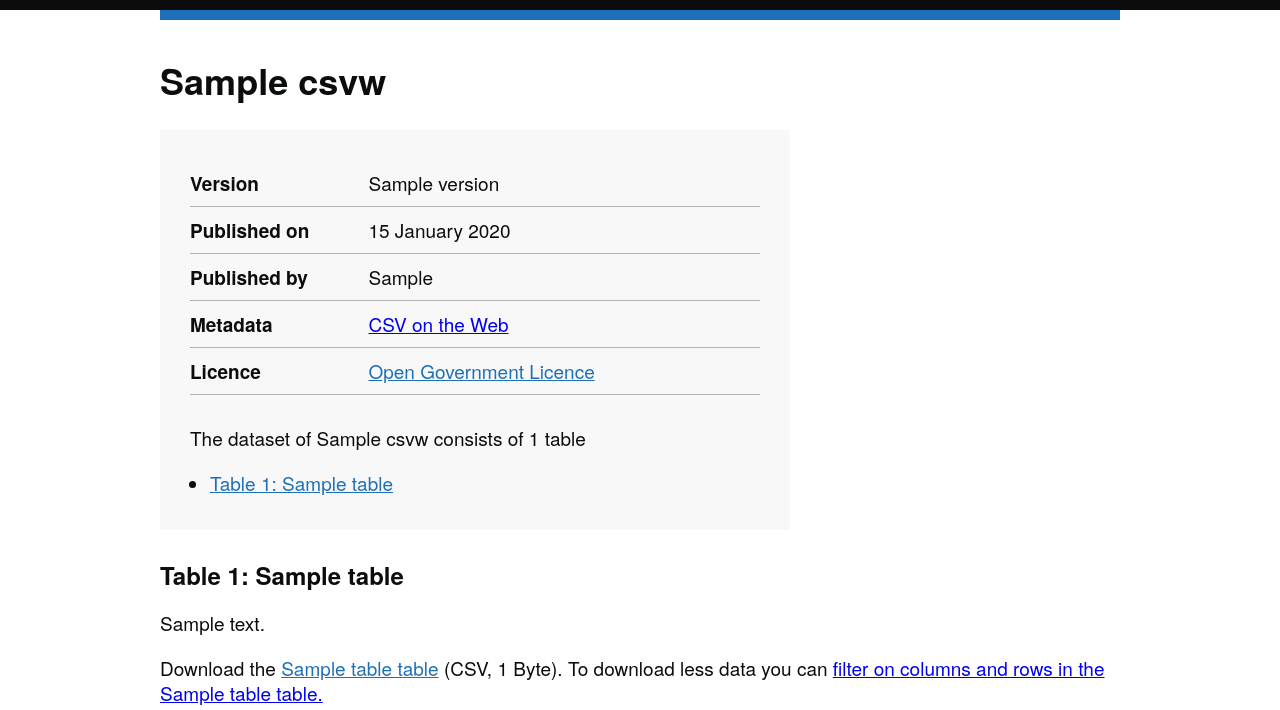
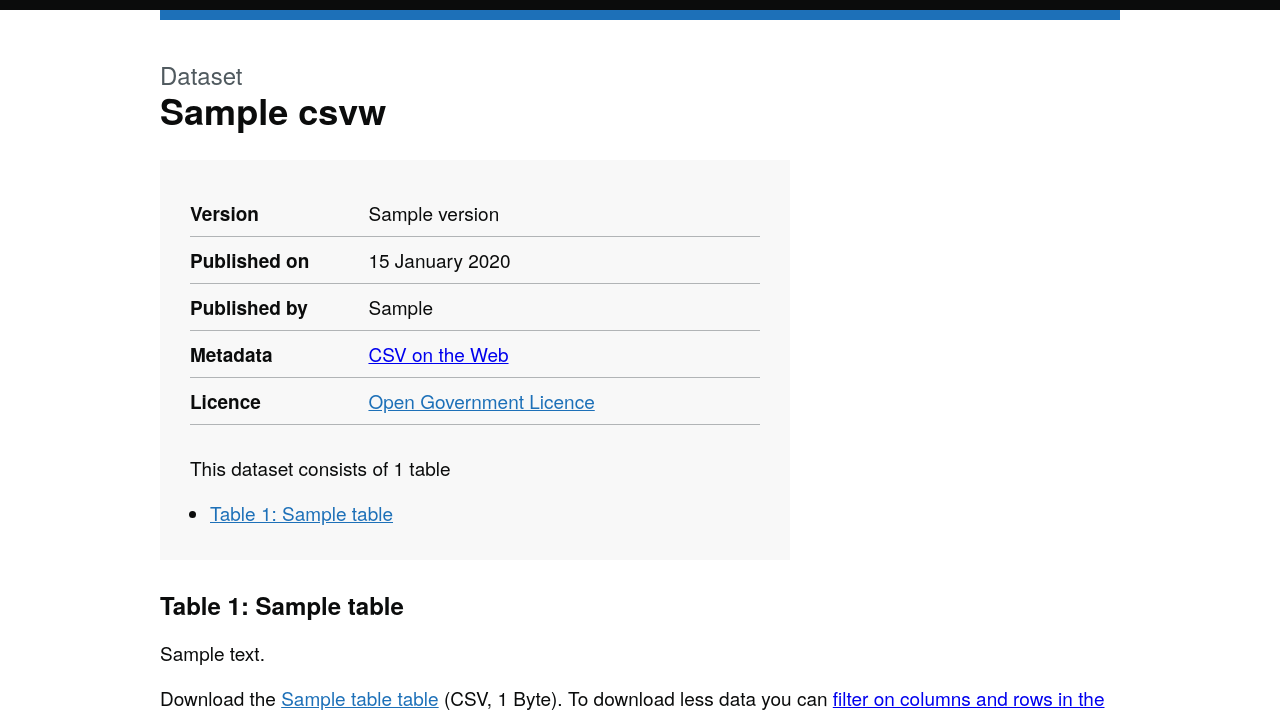
Before and after one commit to uktrade/public-data-api, a Flask app: template templates/metadata.html in a window 1280 px wide. Shown: the top 710 px of the page. Run offline with Flask 2, Linux system fonts and the light colour scheme; the template is opened without the code that fills it: most values are stand-ins (such as "Sample title", 1, 10 or a date in 2020).

Commit message:
feat: put the fact that this is a dataset as a caption
And avoid repeating the name / clunky language

```diff
--- a/templates/metadata.html
+++ b/templates/metadata.html
@@ -13,7 +13,10 @@
 {% block body %}
     <div class="govuk-grid-row"><div class="govuk-grid-column-two-thirds">
 
-        <h1 class="govuk-heading-l">{{ csvw['dc:title'] }}</h1>
+        <h1 class="govuk-heading-l">
+            <span class="govuk-caption-l">Dataset</span>
+            {{ csvw['dc:title'] }}
+        </h1>
 
         <div class="metadata-summary govuk-!-padding-6 govuk-!-margin-bottom-6">
 
@@ -40,7 +43,7 @@
                 </div>
             </dl>
 
-            <p class="govuk-body">The dataset of {{ csvw['dc:title'] }} consists of {{ csvw['tables']|length }} table{% if csvw['tables']|length > 1 %}s.{% endif %}</p>
+            <p class="govuk-body">This dataset consists of {{ csvw['tables']|length }} table{% if csvw['tables']|length > 1 %}s.{% endif %}</p>
 
             <ul class="govuk-list govuk-list--bullet govuk-!-margin-bottom-0">
             {% for table in csvw['tables'] %}
```
